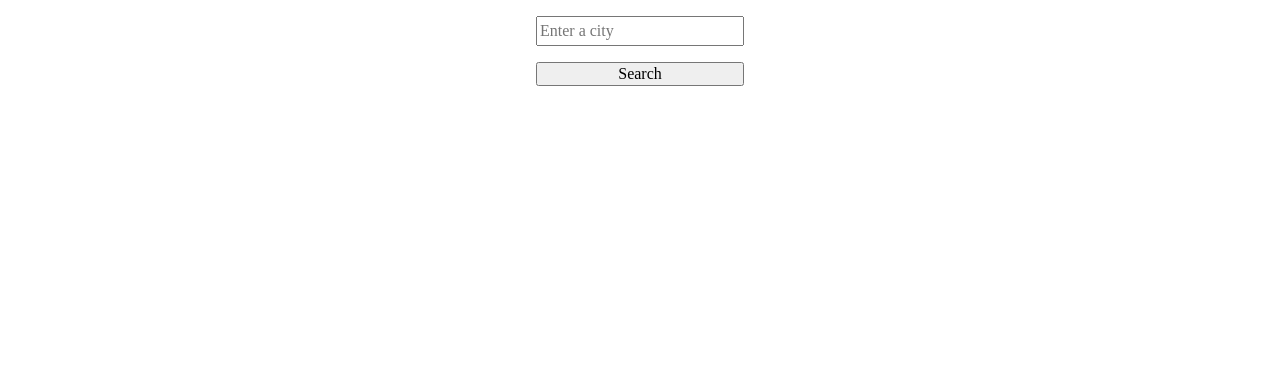
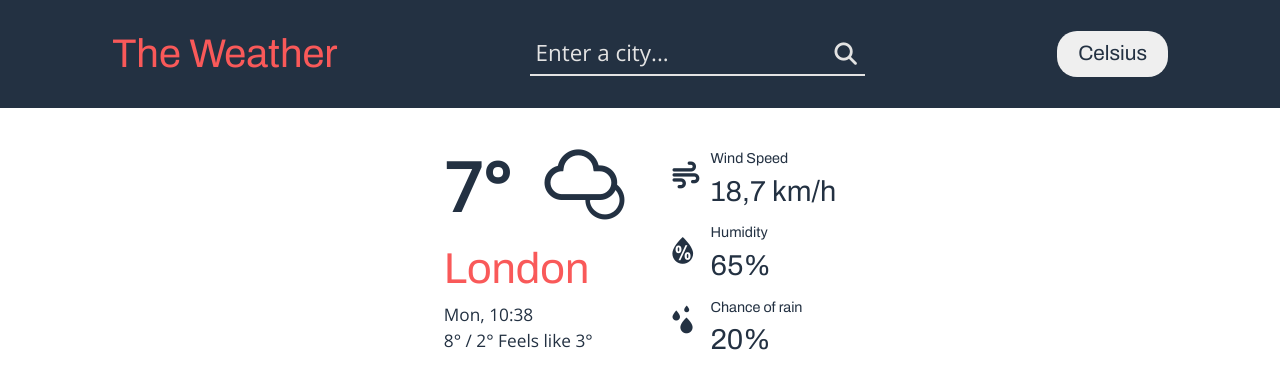
Before and after one commit to andrezz-b/weather-app, a website built with webpack: page src/template.html in a window 1280 px wide. Built offline with nearby package versions, Linux system fonts and the light colour scheme.

Commit message:
Template design for the current weather.

```diff
--- /dev/null
+++ b/src/styles/_variables.scss
@@ -0,0 +1,19 @@
+$fa-font-path: "~@fortawesome/fontawesome-free/webfonts";
+
+@import "~@fortawesome/fontawesome-free/scss/fontawesome.scss";
+@import "~@fortawesome/fontawesome-free/scss/solid.scss",
+  "~@fortawesome/fontawesome-free/scss/regular.scss",
+  "~@fortawesome/fontawesome-free/scss/brands.scss";
+
+@import url("https://fonts.googleapis.com/css2?family=Archivo&family=Open+Sans:wght@400&display=swap");
+
+$ff-title: 'Archivo', sans-serif;
+$ff-text: 'Open Sans', sans-serif;
+
+$clr-bg-dk: #233142;
+
+$clr-ntrl-w: #fff;
+
+$clr-ntrl-g: #e3e3e3;
+$clr-base: #f95959;
+$clr-base-lt: lighten(#f95959, 10%);
--- a/src/styles/style.scss
+++ b/src/styles/style.scss
@@ -1,21 +1,162 @@
-@import "reset.css", "weather-icons.min.css";
+@import "reset.css", "weather-icons.min.css", "variables";
 
-body {
-  display: flex;
-  justify-content: flex-start;
-  align-items: center;
-  flex-direction: column;
-}
-
-form {
+@mixin flexCenter($direction: row) {
   display: flex;
   justify-content: center;
   align-items: center;
-  flex-direction: column;
-  row-gap: 1rem;
+  flex-direction: $direction;
+}
 
+@mixin wheaterInfo {
+  display: grid;
+  grid-template-areas:
+    "icon title"
+    "icon data";
+  column-gap: 0.7rem;
+  font-family: $ff-title;
+  justify-content: start;
+  padding: .25em 0;
 
-  input[type="submit"] {
-    width: 100%;
+  span {
+    min-width: 1em;
+    grid-area: icon;
+    align-self: center;
+    padding-bottom: 0.5rem;
+    font-size: 1.4em;
+  }
+
+  h1 {
+    font-size: 0.75em;
+    font-weight: 400;
+    grid-area: title;
+  }
+
+  div {
+    font-size: 1.5em;
+    grid-area: data;
+    font-weight: 700;
   }
 }
+
+body {
+  @include flexCenter(column);
+  justify-content: flex-start;
+  font-family: $ff-text;
+}
+
+header {
+  @include flexCenter();
+  justify-content: space-around;
+  width: 100%;
+  padding: 1.5em 1em;
+  background-color: $clr-bg-dk;
+
+  .title {
+    font-family: $ff-title;
+    color: $clr-base;
+    font-size: 2.5em;
+  }
+
+  button {
+    font-family: $ff-title;
+    font-size: 1.3em;
+    padding: 0.35em 1em;
+    border-radius: 20px;
+    color: $clr-bg-dk;
+    cursor: pointer;
+    border: none;
+    transition: 200ms;
+
+    &:hover {
+      color: $clr-ntrl-w;
+      background-color: $clr-base;
+    }
+  }
+}
+
+#search-city {
+  font-size: 1.4em;
+  @include flexCenter();
+  row-gap: 1rem;
+  position: relative;
+
+  span {
+    @include flexCenter();
+    height: 1.75em;
+    width: 1.75em;
+    position: absolute;
+    right: 0;
+    cursor: pointer;
+    color: $clr-ntrl-g;
+  }
+
+  input[type="text"] {
+    padding: 0.2em 1.95em 0.2em 0.25em;
+    border: none;
+    border-bottom: 2px solid $clr-ntrl-g;
+    background-color: $clr-bg-dk;
+    color: $clr-ntrl-w;
+    transition: 200ms;
+
+    &:focus + span {
+      color: $clr-base;
+    }
+
+    &:focus {
+      outline: none;
+      border-bottom: 2px solid $clr-base;
+    }
+
+    &:not(:focus)::placeholder,
+    &:not(:focus) {
+      color: $clr-ntrl-g;
+    }
+  }
+}
+
+main {
+  @include flexCenter();
+  padding: 1em;
+}
+
+.current-weather {
+  @include flexCenter();
+  font-family: $ff-text;
+  color: $clr-bg-dk;
+  column-gap: 3rem;
+  font-size: 1.2em;
+
+  .icons {
+    padding-top: 1em;
+  }
+
+  .temp {
+    font-size: 3.5em;
+    font-weight: 700;
+
+    span {
+      color: $clr-bg-dk;
+      padding-left: 0.5em;
+    }
+  }
+
+  .city {
+    font-size: 2.25em;
+    font-family: $ff-title;
+    color: $clr-base;
+    font-weight: 500;
+  }
+
+  .date,
+  .min-max {
+    font-size: 0.9em;
+  }
+
+  .icon-container {
+    @include wheaterInfo();
+  }
+
+  .wi-raindrops {
+    font-size: 1.8em;
+  }
+}
--- a/src/template.html
+++ b/src/template.html
@@ -1,18 +1,52 @@
 <!DOCTYPE html>
 <html lang="en">
   <head>
-  <meta charset="UTF-8">
-  <meta http-equiv="X-UA-Compatible" content="IE=edge">
-  <meta name="viewport" content="width=device-width, initial-scale=1.0">
+    <meta charset="UTF-8" />
+    <meta http-equiv="X-UA-Compatible" content="IE=edge" />
+    <meta name="viewport" content="width=device-width, initial-scale=1.0" />
     <title>Weather App</title>
-
   </head>
   <body>
+    <header>
+      <h1 class="title">The Weather</h1>
       <form action="#" id="search-city" onsubmit="return false" autocomplete="off">
         <label for="city-name"></label>
-    <input type="text" name="city-name" id="city-name" placeholder="Enter a city">
-    <input type="submit" value="Search">
+        <input type="text" name="city-name" id="city-name" placeholder="Enter a city..." />
+
+        <span
+          ><i class="fas fa-search"><input type="submit" value="" hidden /></i
+        ></span>
       </form>
-
+      <button id="change-display-unit">Celsius</button>
+    </header>
+    <main>
+      <div class="current-weather">
+        <div>
+          <div class="temp">
+            7°<span><i class="wi wi-night-cloudy-high"></i></span>
+          </div>
+          <div class="city">London</div>
+          <div class="date">Mon, 10:38</div>
+          <div class="min-max">8° / 2° Feels like 3°</div>
+        </div>
+        <div class="icons">
+          <div class="icon-container">
+            <span><i class="fas fa-wind"></i></span>
+            <h1>Wind Speed</h1>
+            <div class="wind-speed">18,7 km/h</div>
+          </div>
+          <div class="icon-container">
+            <span><i class="wi wi-humidity"></i></span>
+            <h1>Humidity</h1>
+            <div class="humidity">65%</div>
+          </div>
+          <div class="icon-container">
+            <span><i class="wi wi-raindrops"></i></span>
+            <h1>Chance of rain</h1>
+            <div class="pop">20%</div>
+          </div>
+        </div>
+      </div>
+    </main>
   </body>
 </html>
```
Lines whose indentation alone changed are shown as unchanged.
